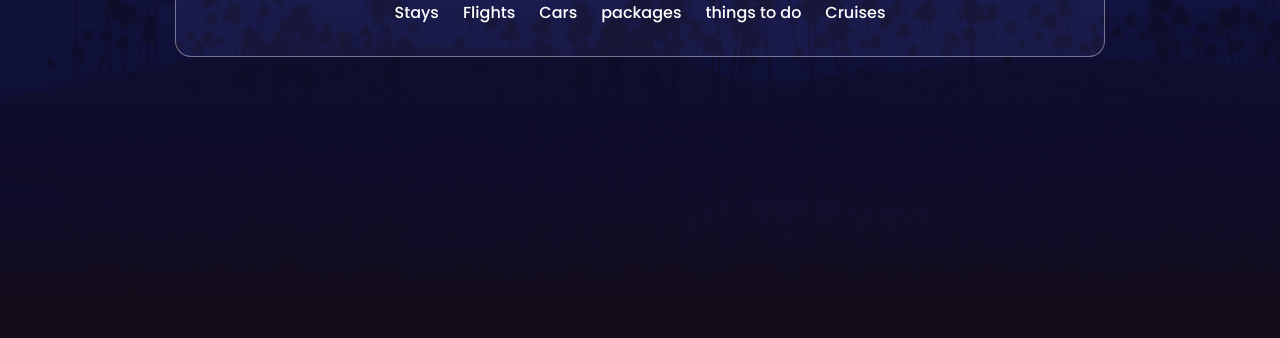
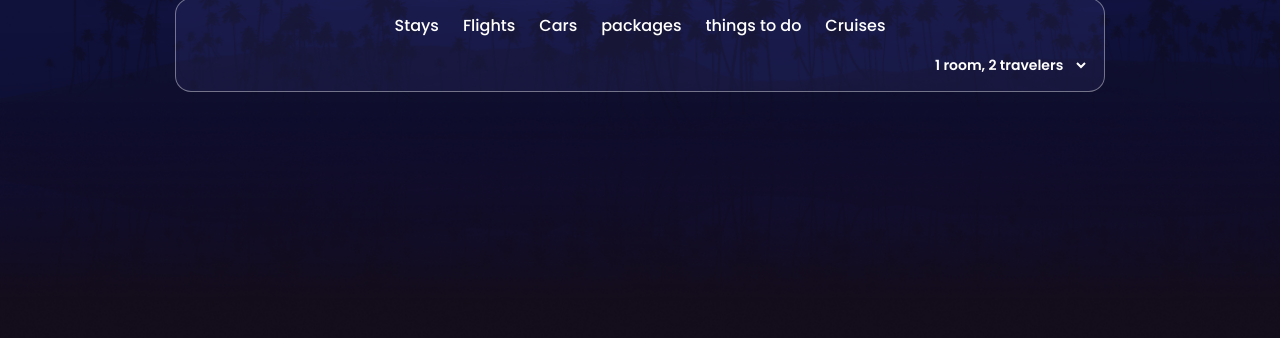
Before and after one commit to vikas-jakhar/The-Travel-Club, a plain HTML site: page index.html in a window 1280 px wide. Shown: the part 462-800 px from the top of the page. Drawn offline with nearby package versions, Linux system fonts and the light colour scheme; a web font is replaced by a local one.

Commit message:
section 1 update

```diff
--- a/assets/css/style.css
+++ b/assets/css/style.css
@@ -11,6 +11,7 @@
 
 :root {
     /* font-size */
+    --fs-14: 14px;
     --fs-16: 16px;
     --fs-28: 28px;
     --fs-sm: ;
@@ -129,6 +130,17 @@
     width: 100%;
 }
 
+.select-1 {
+    border: none;
+    outline: none;
+    background: transparent;
+    cursor: pointer;
+}
+
+.select-1 option {
+    background: transparent;
+}
+
 
 
 
@@ -151,3 +163,7 @@
 .lh-75 {
     line-height: var(--lh-75);
 }
+
+.fs-14 {
+    font-size: var(--fs-14);
+}
--- a/index.html
+++ b/index.html
@@ -7,6 +7,7 @@
     <title>The Travel Club</title>
     <link href="https://cdn.jsdelivr.net/npm/bootstrap@5.3.3/dist/css/bootstrap.min.css" rel="stylesheet"
         integrity="sha384-QWTKZyjpPEjISv5WaRU9OFeRpok6YctnYmDr5pNlyT2bRjXh0JMhjY6hW+ALEwIH" crossorigin="anonymous">
+    <link rel="icon" href="./assets/svg/Frame3.svg">
     <link rel="stylesheet" href="./assets/css/style.css">
 </head>
 
@@ -39,7 +40,7 @@
                     <h3 class="position-relative bottom-blue px-3">
                         <span class="text-1 fs-64 lh-75 position-relative z-1 text-capitalize">travel platform</span>
                     </h3>
-                    <div class="box-1 w-100">
+                    <div class="box-1 w-100 mt-5">
                         <div class="d-flex gap-4 justify-content-center align-items-center">
                             <p class="text-2 h-2 position-relative">Stays</p>
                             <p class="text-2 h-2 position-relative">Flights</p>
@@ -47,6 +48,14 @@
                             <p class="text-2 h-2 position-relative">packages</p>
                             <p class="text-2 h-2 position-relative">things to do</p>
                             <p class="text-2 h-2 position-relative">Cruises</p>
+                        </div>
+                        <div class="d-flex justify-content-end align-items-center">
+                            <select name="list1" class="select-1 text-1 fs-14">
+                                <option value="1">1 room, 2 travelers</option>
+                                <option value="2">1 room, 5 travelers</option>
+                                <option value="3">2 room, 8 travelers</option>
+                                <option value="4">2 room, 10 travelers</option>
+                            </select>
                         </div>
                     </div>
                 </div>
```
